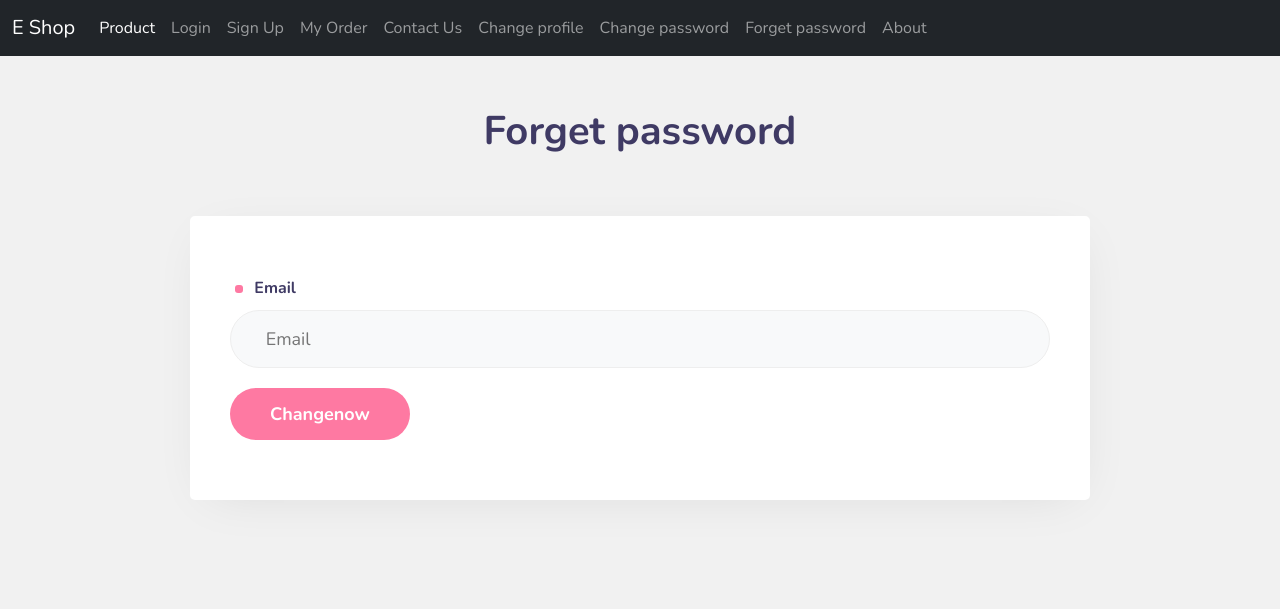
After one commit to Vrundahp/Ecommerce, a Django app: page /forgetpassword/ in a window 1280 px wide. The commit adds this page. Shown: the top 609 px of the page. Run offline with Django 4.2, Linux system fonts and the light colour scheme; some libraries are stand-ins or nearby versions.

Commit message:
forgotps.html file added

```diff
--- a/app1/templates/base.html
+++ b/app1/templates/base.html
@@ -56,7 +56,6 @@
                         <li class="nav-item">
                             <a class="nav-link" href="{% url 'register' %}">Sign Up</a>
                         </li>
-
                         {% endif %}
 
                         <li class="nav-item">
@@ -76,10 +75,14 @@
                         </li>
 
                         <li class="nav-item">
+                            <a class="nav-link" href="{% url 'forget' %}">Forget password</a>
+                        </li>
+
+                        <li class="nav-item">
                             <a class="nav-link" href="#">About</a>
                         </li>
                     </ul>
-                </div>
+                </di>
             </div>
         </nav>
         <!-- side navbar with content
--- /dev/null
+++ b/app1/templates/forgotps.html
@@ -0,0 +1,59 @@
+{% extends 'base.html' %}
+{% block content %}
+{% load static %}
+<!--
+Author: W3layouts
+Author URL: http://w3layouts.com
+-->
+<!DOCTYPE html>
+<html lang="zxx">
+
+<head>
+    <title>Minimal login form Responsive Widget Template : W3Layouts</title>
+
+    <!-- Meta tags -->
+    <meta charset="UTF-8">
+    <meta name="viewport" content="width=device-width, initial-scale=1.0">
+    <meta http-equiv="X-UA-Compatible" content="ie=edge">
+
+    <!-- Google fonts -->
+    <link href="//fonts.googleapis.com/css?family=Nunito:400,700&display=swap" rel="stylesheet">
+
+    <!-- CSS Stylesheet -->
+    <link rel="stylesheet" href="{% static 'css/style.css' %} " type="text/css" media="all" />
+
+</head>
+
+<body>
+    <div class="w3l-loginblock signinform">
+        <div class="logo">
+            <a class="brand-logo" href="index.html">Forget password</a>
+        </div>
+        <!-- main content -->
+            <div class="row map-content-9">
+                <div class="info-grids">
+                    <form  method="post" class="">
+                        {% csrf_token %}
+                        <div class="form-grid">
+                            <div class="input-field">
+                                <label>  Email </label>
+                                <input type="email" name="email" id="email" placeholder=" Email" required="">
+                            </div>
+                        </div>
+
+                        <button type="submit" class="btn btn-primary btn-style">Changenow</button>
+                    </form>
+
+                </div>
+
+            </div>
+
+    </div>
+
+    <!-- fontawesome v5-->
+    <script src="{% static 'js/fontawesome.js' %} "></script>
+
+</body>
+
+</html>
+{% endblock %}
--- a/app1/urls.py
+++ b/app1/urls.py
@@ -19,5 +19,6 @@ urlpatterns=[
     path('razorpayview/',razorpayView,name='razorpayview'),
     path('paymenthandler/',paymenthandler,name='paymenthandler'),
     path('successview/',successview,name='ordersuccessview'),
-    path('orderlist/',orderview,name='orderlist')
+    path('orderlist/',orderview,name='orderlist'),
+    path('forgetpassword/',forget,name='forget')
 ]
--- a/app1/views.py
+++ b/app1/views.py
@@ -122,16 +122,19 @@ from django.http import HttpResponseBadRequest
 
 def buynow(request):
     if 'email' in request.session:
-        a=register.objects.get(email=request.session['email'])
-        if request.method=='POST':
-            request.session['productid']=request.POST['id']
+        print(112232)
+        a=user.objects.get(email=request.session['email'])
+        print(a)
+        if request.POST:
+            request.session['productid']=request.POST['ac']
+            print(request.session['productid'])
             request.session['quantity']='1'
             request.session['userid']=a.pk
             request.session['username']=a.username
             request.session['userEmail']=a.email
             request.session['usercontact']=a.phone
-            request.session['address']=a.address
-            b=Product.objects.get(id=request.POST['id'])
+            request.session['address']="xyz"
+            b=Product.objects.get(id=int(request.POST['ac']))
             request.session['productamount']=b.price
             request.session['paymentmethod']='Razorpay'
             request.session['transcationId']=""
@@ -244,3 +247,25 @@ def orderview(request):
         return render(request,'ordertable.html',{'a':a,'prolist':prolist})
     else:
         return HttpResponseBadRequest()
+
+from django.core.mail import send_mail
+def forget(request):
+    if request.POST:
+        useremail=request.POST['email']
+        try:
+            data=user.objects.get(email=useremail)
+            print(useremail)
+            if data:
+                send_mail(
+                "forgot password",
+                "dear "+str(data.username)+"\n your password is :"+str(data.password),
+                "vrundahprajapati@gmail.com",
+                ["vruhp@gmail.com"],
+                fail_silently=False,
+                )
+                return render(request,'forgotps.html',{'message':'password sent to your email'})
+            else:
+                return render(request,'forgotps.html',{'message':'email id not found'})
+        except:
+            return render(request,'forgotps.html',{'message':'email id not found'})
+    return render(request,'forgotps.html')
```
Also changed, not shown: app1/templates/singleproduct.html (+1 -6 lines), project1/settings.py (+7 -0 lines), db.sqlite3, names.txt (added).
